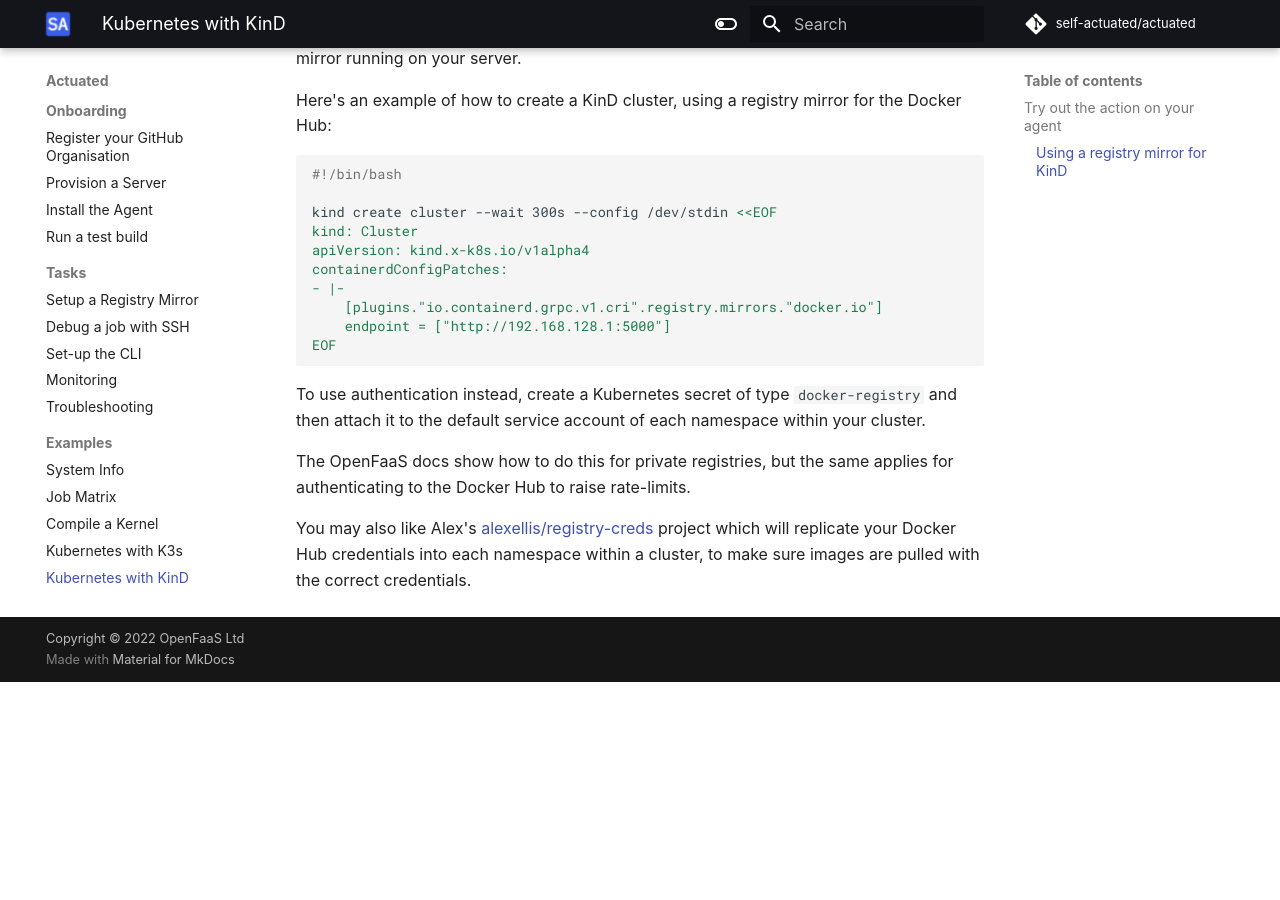
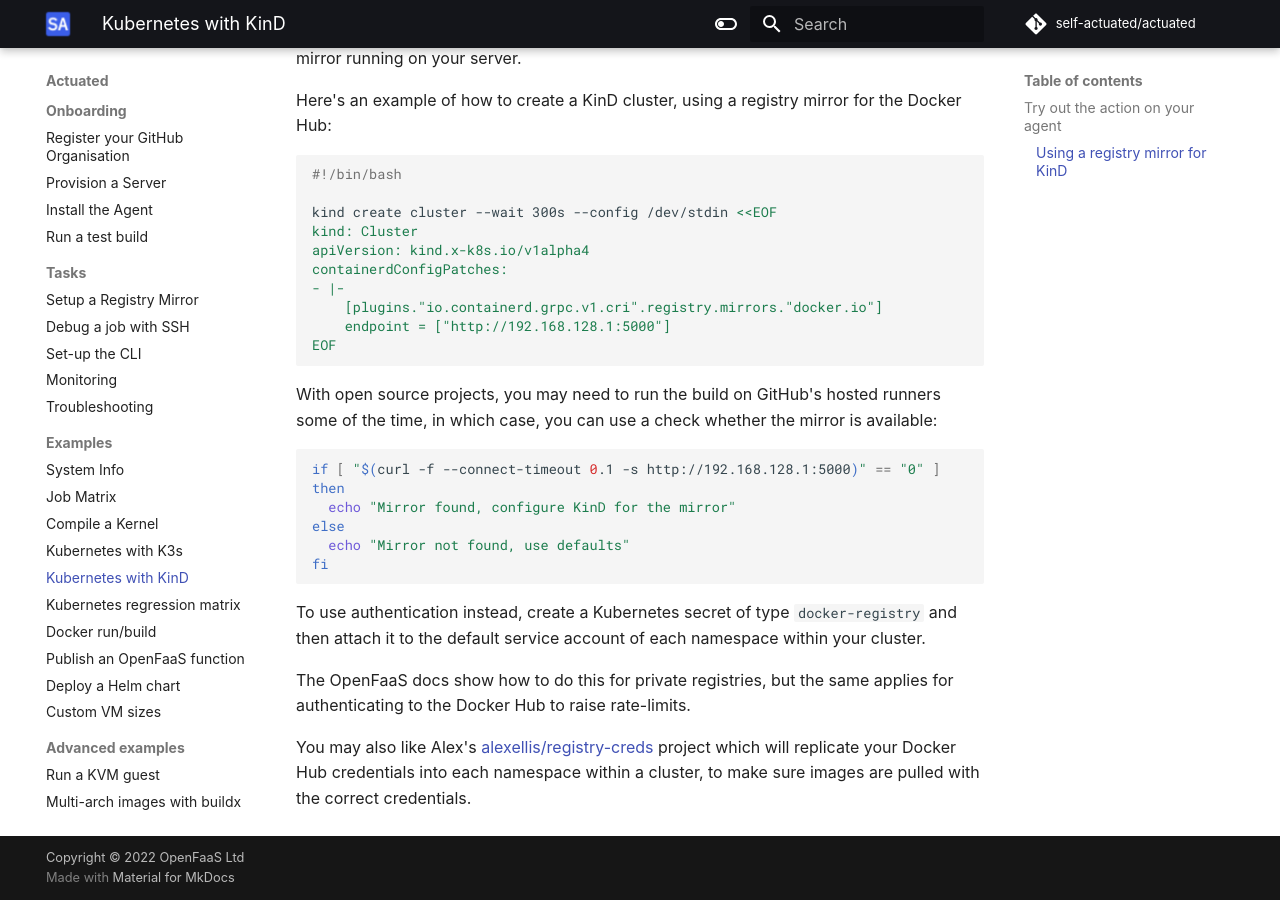
Before and after one commit to welteki/docs.actuated.dev, an MkDocs documentation site: the page built from docs/examples/kind.md, in a window 1280 px wide and 900 px high, scrolled down 1476 px. Built offline with MkDocs 1.6.1 and Material for MkDocs 9.7.7, drawn with Linux system fonts in a browser that asks for light colours; some web fonts are replaced; before the commit the page ends 2158 px from its top, so only the background shows below that.

Commit message:
Add check for whether registry is available
Signed-off-by: Alex Ellis (OpenFaaS Ltd) <alexellis2@gmail.com>

````diff
--- a/docs/examples/kind.md
+++ b/docs/examples/kind.md
@@ -72,6 +72,17 @@
 EOF
 ```
 
+With open source projects, you may need to run the build on GitHub's hosted runners some of the time, in which case, you can use a check whether the mirror is available:
+
+```bash
+if [ "$(curl -f --connect-timeout 0.1 -s http://192.168.128.1:5000)" == "0" ]
+then
+  echo "Mirror found, configure KinD for the mirror"
+else
+  echo "Mirror not found, use defaults"
+fi
+```
+
 To use authentication instead, create a Kubernetes secret of type `docker-registry` and then attach it to the default service account of each namespace within your cluster.
 
 The OpenFaaS docs show how to do this for private registries, but the same applies for authenticating to the Docker Hub to raise rate-limits.
````
